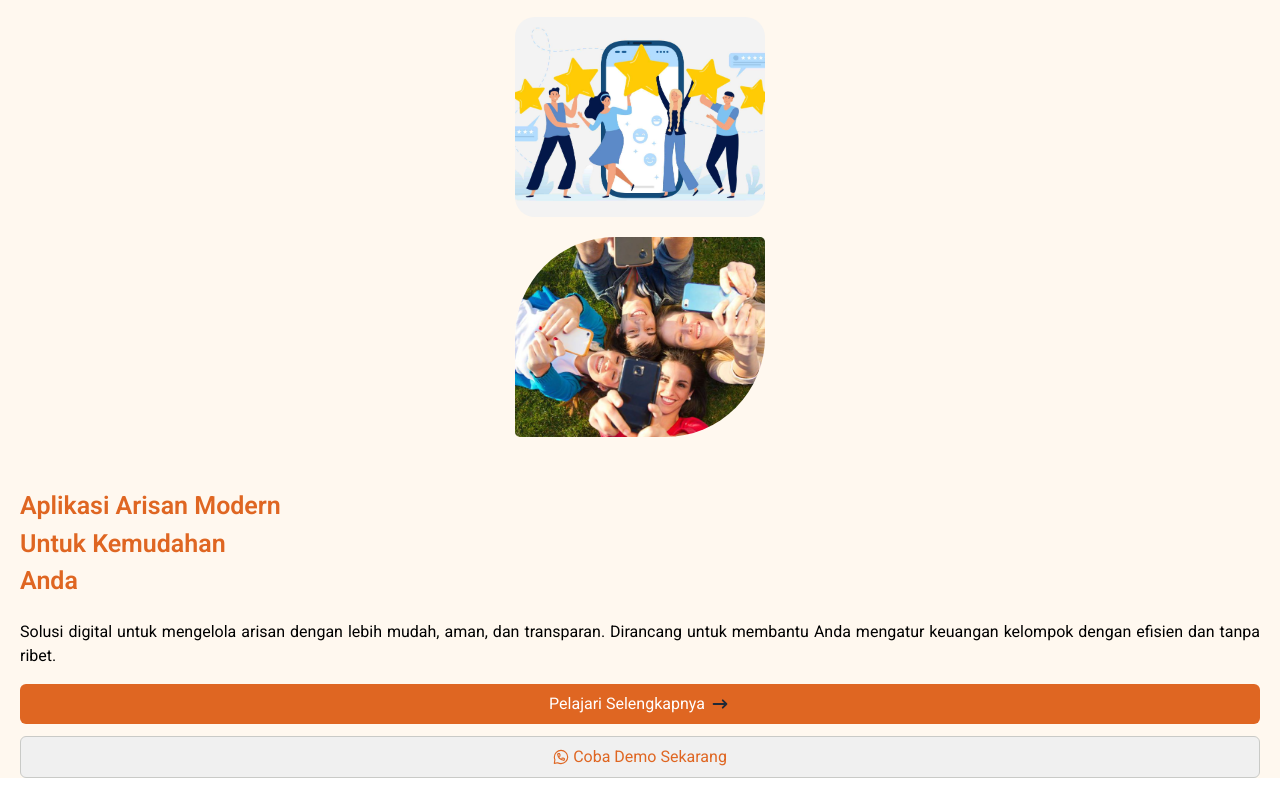
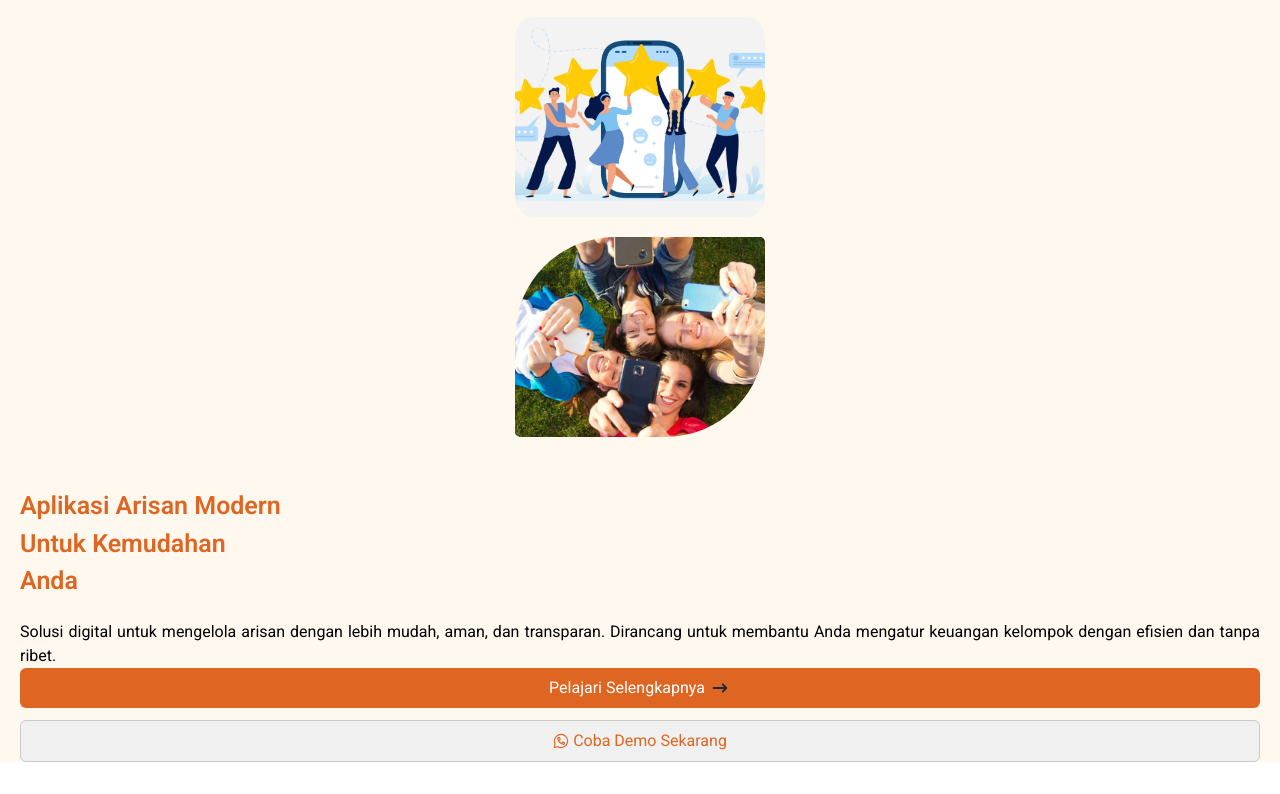
Before and after one commit to mikmak29/B-Web-Development-Two, a website: page index.html in a window 1280 px wide. Shown: the part 513-1307 px from the top of the page. After the commit the page ends 1275 px from the top, so only its background shows below. Drawn offline with Linux system fonts and the light colour scheme.

Commit message:
padding fixed

```diff
--- a/index.html
+++ b/index.html
@@ -42,7 +42,7 @@
             <p class="text-justify pt-5">Solusi digital untuk mengelola arisan dengan lebih mudah, aman, dan
                 transparan.
                 Dirancang untuk membantu Anda mengatur keuangan kelompok dengan efisien dan tanpa ribet.</p>
-            <div class="h-auto w-full my-4 grid gap-y-3">
+            <div class="h-auto w-full py-4 grid gap-y-3">
                 <div class="bg-[--accentcolor] flex justify-center items-center gap-1 py-2 rounded-md">
                     <h1 class="text-[--secondarycolor]">Pelajari Selengkapnya</h1>
                     <svg class="w-[22px] h-[22px] text-gray-800 dark:text-white" aria-hidden="true"
```
